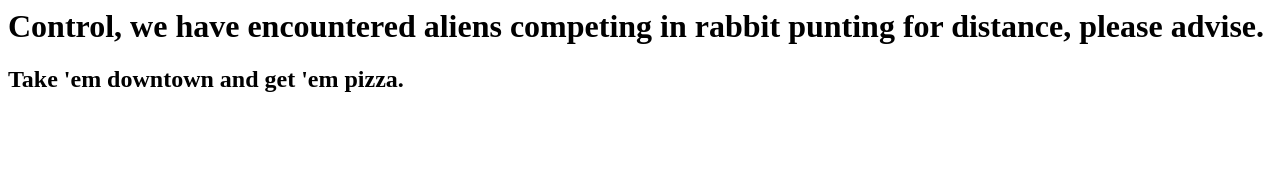
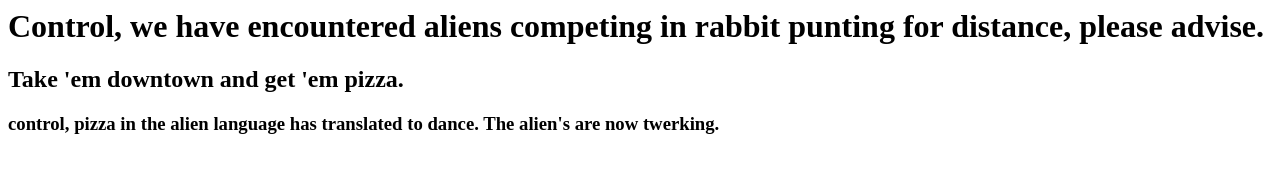
Before and after one commit to mainHoots/communication-log, a plain HTML site: page index.html in a window 1280 px wide. Drawn offline with Linux system fonts and the light colour scheme.

Commit message:
updated message

```diff
--- a/index.html
+++ b/index.html
@@ -2,5 +2,6 @@
    <body>
       <h1>Control, we have encountered aliens competing in rabbit punting for distance, please advise.</h1>
       <h2>Take 'em downtown and get 'em pizza.</h2>
+      <h3>control, pizza in the alien language has translated to dance. The alien's are now twerking.</h3>
    </body>
 </html>
```
